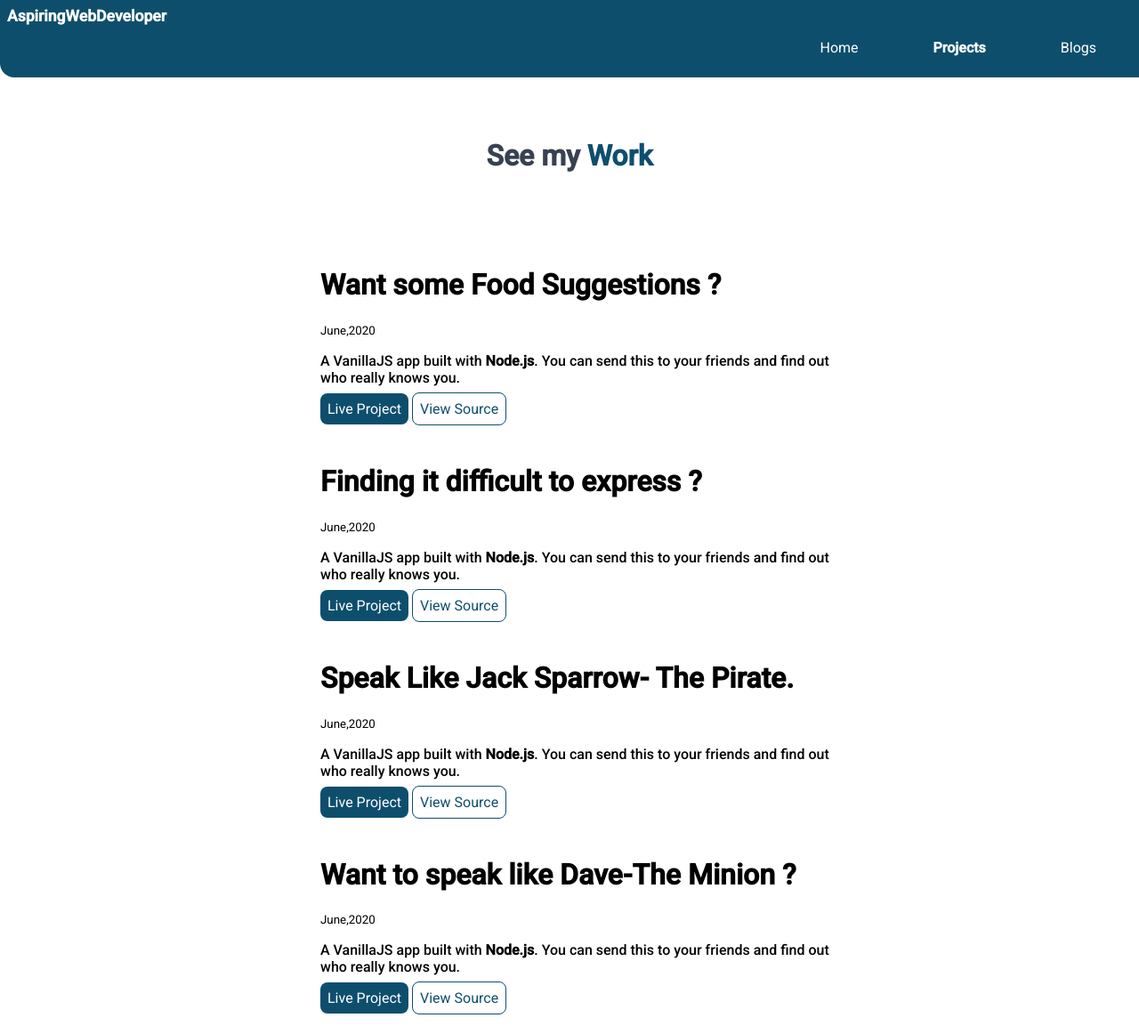
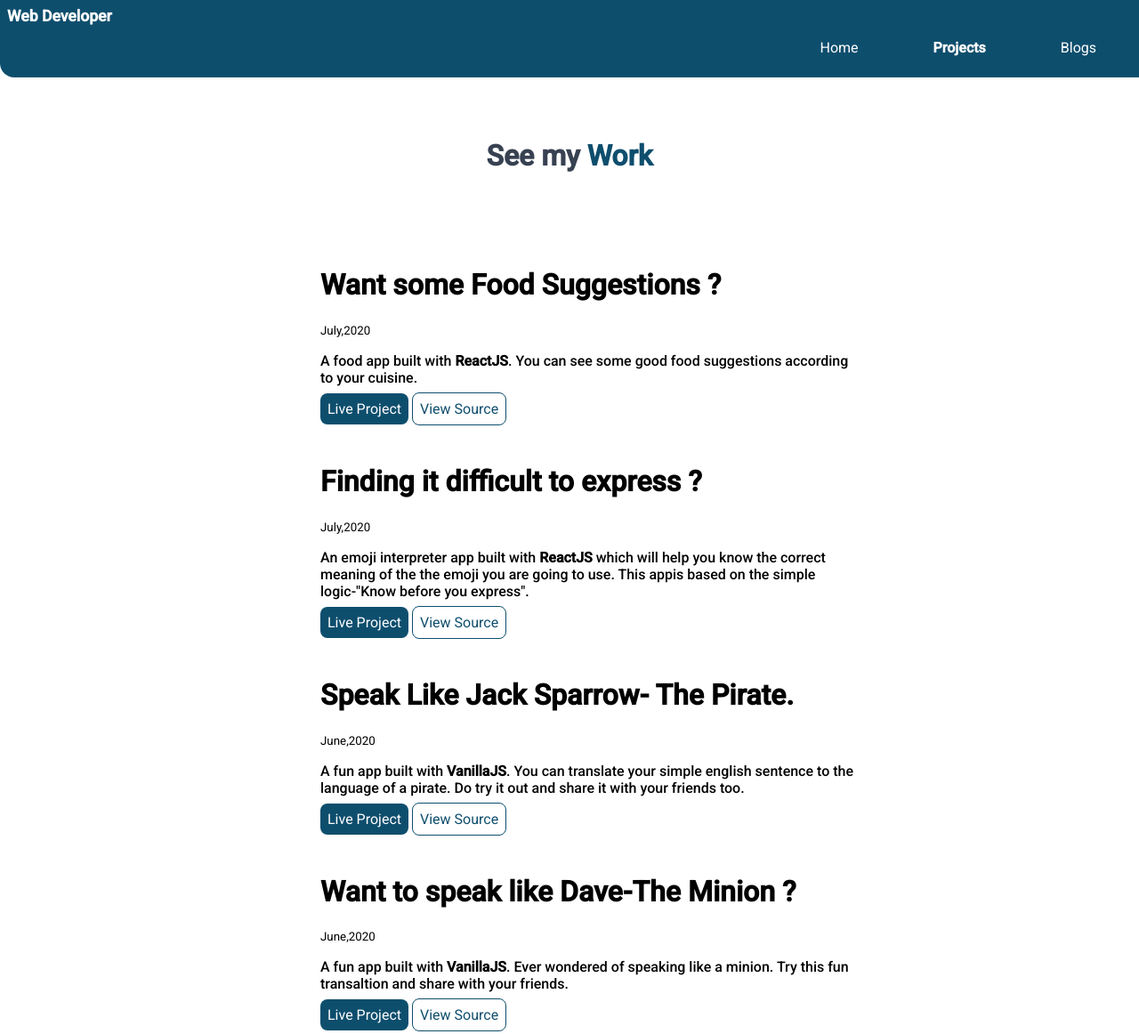
Before and after one commit to ArpitaV13/Neogcamp-Portfolio, a plain HTML site: page projects.html in a window 1280 px wide. Shown: the top 1162 px of the page at 89% size. Drawn offline with Linux system fonts and the light colour scheme.

Commit message:
modifications

```diff
--- a/projects.html
+++ b/projects.html
@@ -10,7 +10,7 @@
 <body>
     <nav class="navigation container">
 
-        <div class="nav-brand">AspiringWebDeveloper</div>
+        <div class="nav-brand">Web Developer</div>
         <ul class="non-bullet nav-pills">
             <li class="list-item-inline">
                 <a class="links" href="index.html">Home</a>
@@ -33,8 +33,8 @@
         <li>
             <div class="container container-center">
             <h1>Want some Food Suggestions ?</h1>
-            <small>June,2020</small>
-            <p>A VanillaJS app built with <strong>Node.js</strong>. You can send this to your friends and find out who really knows you. </p>
+            <small>July,2020</small>
+            <p>A food app built with <strong>ReactJS</strong>. You can see some good food suggestions according to your cuisine. </p>
             <a class="links primary-link" href="https://9mzkn.csb.app/">Live Project</a>
             <a class="links secondary-link" href="https://github.com/arpita1899/Neogcamp-Food-App"> View Source</a>
 
@@ -44,8 +44,8 @@
         <li>
             <div class="container container-center">
             <h1>Finding it difficult to express ?</h1>
-            <small>June,2020</small>
-            <p>A VanillaJS app built with <strong>Node.js</strong>. You can send this to your friends and find out who really knows you. </p>
+            <small>July,2020</small>
+            <p>An emoji interpreter app built with <strong>ReactJS</strong> which will help you know the correct meaning of the the emoji you are going to use. This appis based on the simple logic-"Know before you express". </p>
             <a class="links primary-link" href="https://zo05f.csb.app/">Live Project</a>
             <a class="links secondary-link" href="https://github.com/arpita1899/Neogcamp-ReactApp"> View Source</a>
         </div>
@@ -55,7 +55,7 @@
             <div class="container container-center">
             <h1>Speak Like Jack Sparrow- The Pirate.</h1>
             <small>June,2020</small>
-            <p>A VanillaJS app built with <strong>Node.js</strong>. You can send this to your friends and find out who really knows you. </p>
+            <p>A fun app built with <strong>VanillaJS</strong>. You can translate your simple english sentence to the language of a pirate. Do try it out and share it with your friends too.</p>
             <a class="links primary-link" href="https://tender-thompson-pirate-app.netlify.app/">Live Project</a>
             <a class="links secondary-link" href="https://github.com/arpita1899/Neogcamp-Translate-App"> View Source</a>
         </div>
@@ -65,7 +65,7 @@
             <div class="container container-center">
             <h1>Want to speak like Dave-The Minion ?</h1>
             <small>June,2020</small>
-            <p>A VanillaJS app built with <strong>Node.js</strong>. You can send this to your friends and find out who really knows you. </p>
+            <p>A fun app built with <strong>VanillaJS</strong>. Ever wondered of speaking like a minion. Try this fun transaltion and share with your friends. </p>
             <a class="links primary-link" href="https://banana-app-afa.netlify.app/">Live Project</a>
             <a class="links secondary-link" href="https://github.com/arpita1899/Neogcamp-Banana-Talk"> View Source</a>
         </div>
@@ -75,7 +75,7 @@
             <div class="container container-center">
             <h1>how well do you Harry Potter?</h1>
             <small>June,2020</small>
-            <p>A CLI app built with <strong>Node.js</strong>. You can send this to your friends and find out who really knows you. </p>
+            <p>A CLI app built with <strong>Node.js</strong>. You think you know Harry potter well?. Take this fun quiz and share your score with your friends.</p>
             <a class="links primary-link" href="https://replit.com/@Arpitaverma/Harry-Potter-Quiz#index.js?embed=1&output=1">Live Project</a>
             <a class="links secondary-link" href="https://github.com/arpita1899/Neogcamp-Harry-Potter-Quiz"> View Source</a>
         </div>
```
